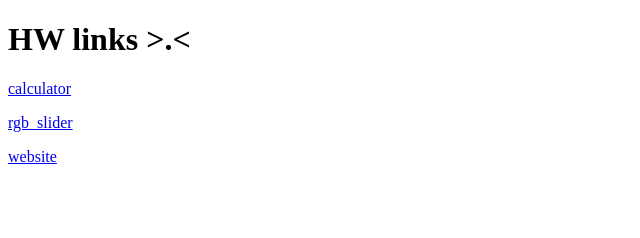
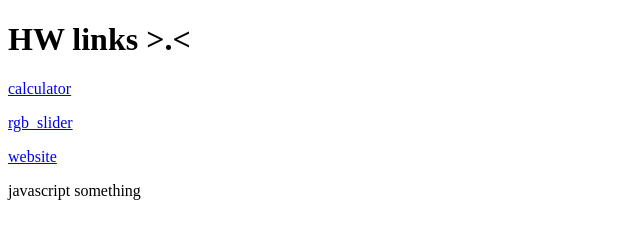
Before and after one commit to pb-3k/hw_complete, a plain HTML site: page index.html in a window 1280 px wide. Shown: the whole page, without its empty margins (0-640 px from the left). Drawn offline with Linux system fonts and the light colour scheme.

Commit message:
Update index.html

```diff
--- a/index.html
+++ b/index.html
@@ -7,5 +7,6 @@
 <p><a href="https://pb-3k.github.io/htmlcalculator/">calculator</a></p>
 <p><a href="https://pb-3k.github.io/rgb_slider_/">rgb_slider</a></p>
 <p><a href="https://pb-3k.github.io/hww/">website</a></p>
+<p><a href=""></a> javascript something</p>
 </body>
 </html>
```
